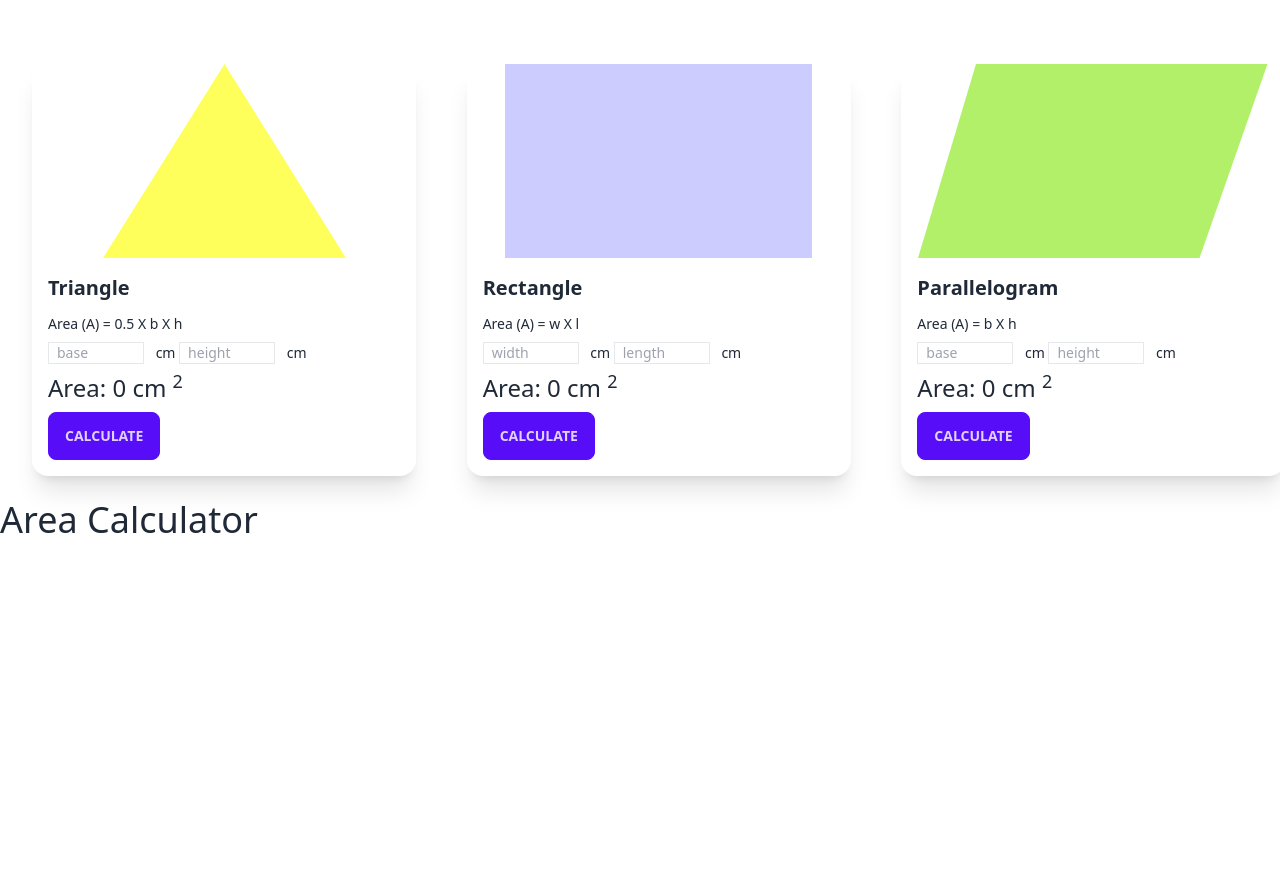
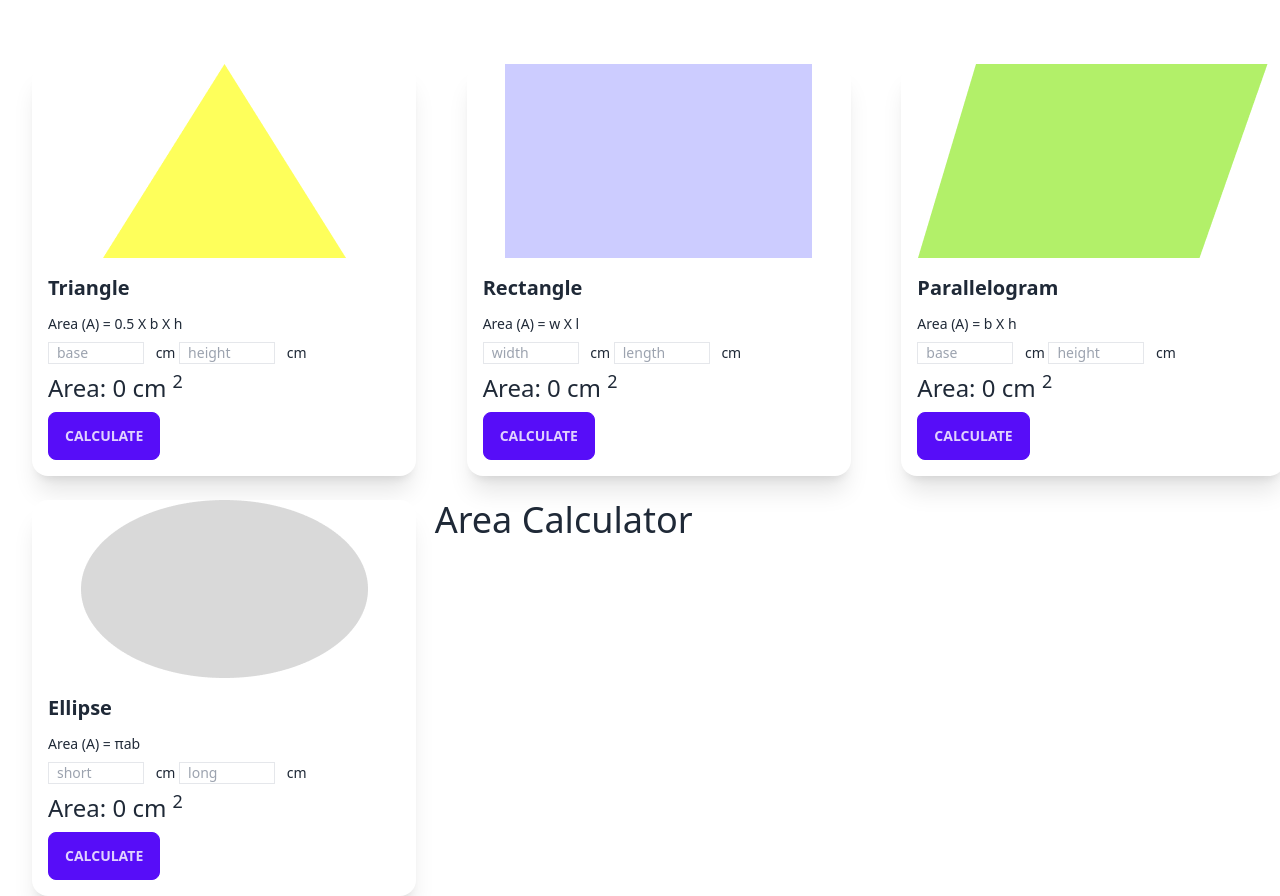
Before and after one commit to AsadFahimTEC/Geometry-Genius, a plain HTML site: page index.html in a window 1280 px wide. Before the commit the page ends 800 px from the top, so only its background shows below. Drawn offline with nearby package versions, Linux system fonts and the light colour scheme.

Commit message:
ellipse calculation class finished

```diff
--- a/index.html
+++ b/index.html
@@ -82,6 +82,27 @@
     </div>
 </div>
 
+   <!--card 3 ellipse-->
+   <div class="ml-8 card card-compact w-96 bg-base-100 shadow-xl">
+    <figure><img src="./images/ellipse.png" alt="Shoes" /></figure>
+    <div class="card-body">
+      <h2 class="card-title">Ellipse</h2>
+      <p>Area (A) = πab</p>
+      <p>
+          <input class="border w-24 px-2" type="text" name="" id="ellipse-major-radius" placeholder="short">
+          <span class="ml-2">cm</span>
+          <input class="border w-24 px-2" type="text" name="" id="ellipse-minor-radius" placeholder="long">
+          <span class="ml-2">cm</span>
+          </p>
+          <p class="text-2xl">
+              <span id="ellipse-area">Area: 0 cm <sup>2</sup></span>
+          </p>
+      <div class="card-actions w-full">
+        <button onclick="calculateEllipseArea()" class="btn btn-primary">Calculate</button>
+      </div>
+    </div>
+</div>
+
 
                     <!--area calculator-->
                     <div class="w-[400px]">
--- a/scripts/area-calculator.js
+++ b/scripts/area-calculator.js
@@ -68,3 +68,10 @@ function setElementInnerText(elementId, area){
     const element = document.getElementById(elementId);
     element.innerText= area;
 }
+
+function calculateEllipseArea(){
+    const majorRadius = getInputValue('ellipse-major-radius');
+    const minorRadius = getInputValue('ellipse-minor-radius');
+    const area = 3.14 * majorRadius * minorRadius;
+    setElementInnerText('ellipse-area', area);
+}
```
